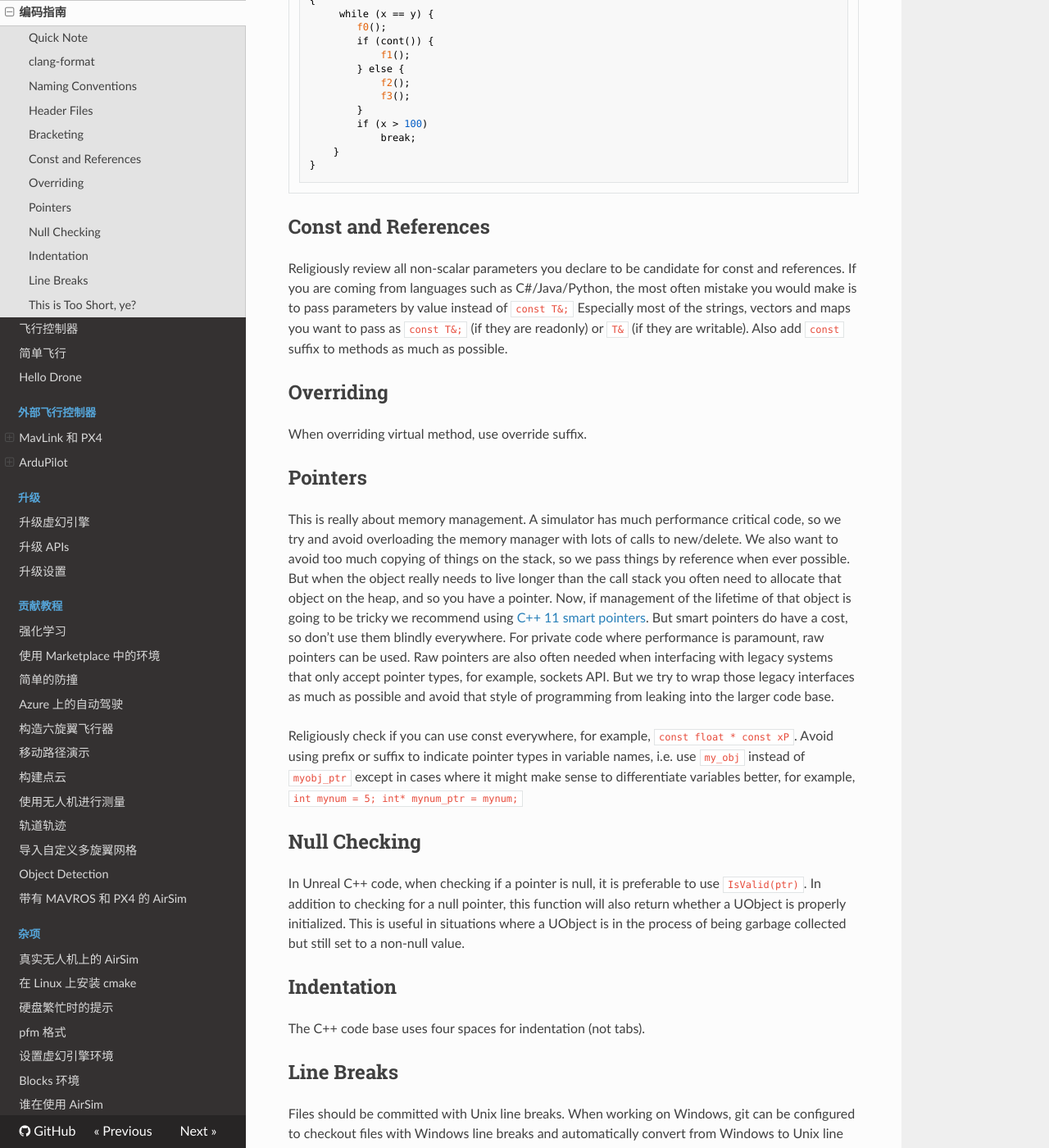
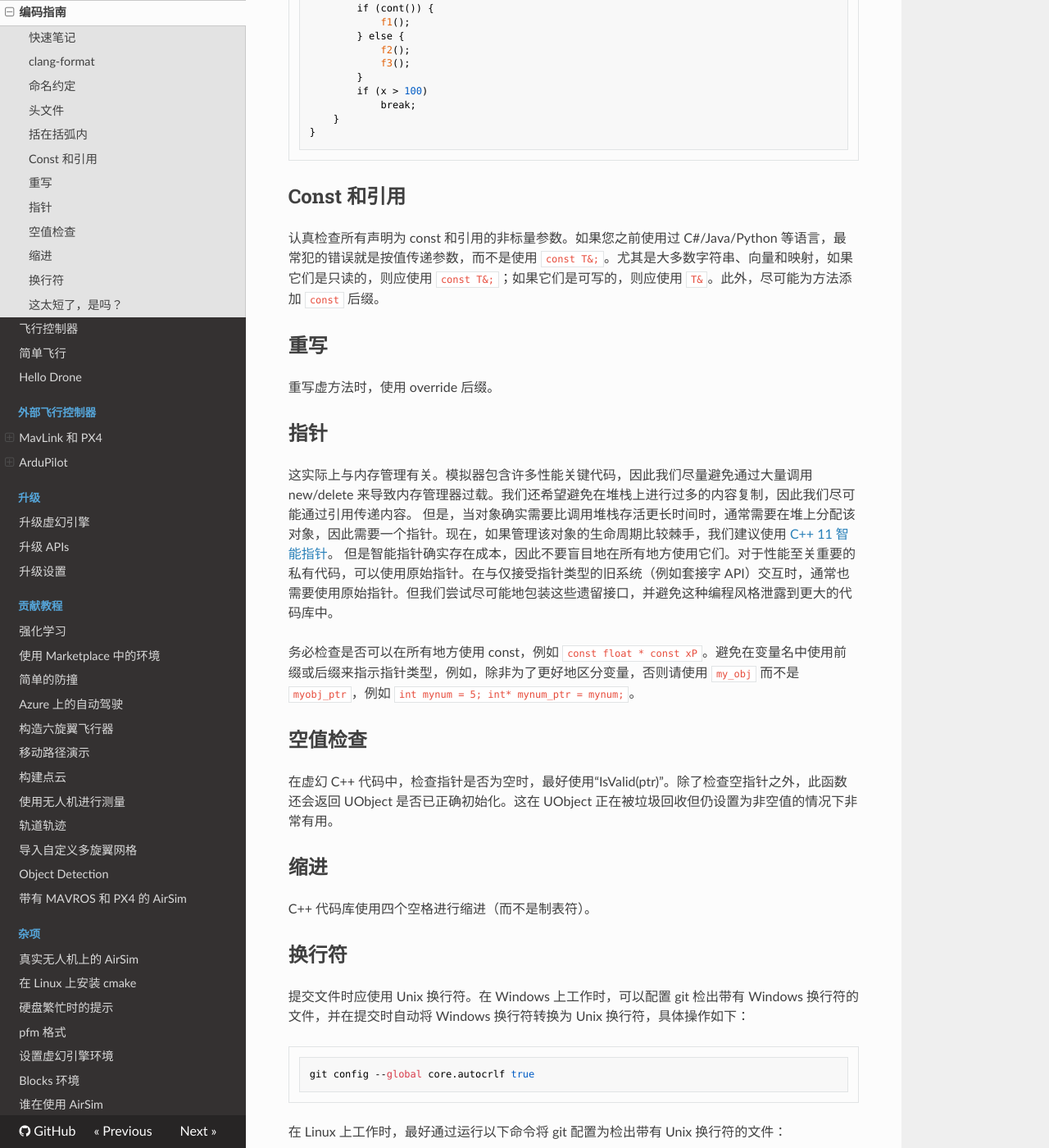
Before and after one commit to nongfu212/air_doc, an MkDocs documentation site: the page built from docs/coding_guidelines.md, in a window 1280 px wide and 1400 px high, scrolled down 2017 px. Shown: the whole window at 82% size. Built offline with MkDocs 1.6.1, drawn with Linux system fonts in a browser that asks for light colours; nearby versions of some CDN libraries; some of the changed text lies outside the part shown.

Commit message:
现代 C++ 编码指南

````diff
--- a/docs/coding_guidelines.md
+++ b/docs/coding_guidelines.md
@@ -1,25 +1,17 @@
-# Modern C++ Coding Guidelines
+# 现代 C++ 编码指南
 
-We are using Modern C++11. Smart pointers, Lambdas, and C++11 multithreading primitives are your friend.
+我们正在使用现代 C++11。智能指针、Lambda 表达式和 C++11 多线程原语都是您的好帮手。
 
-## Quick Note
+## 快速笔记
 
-The great thing about "standards" is that there are many to chose from: [ISO](https://isocpp.org/wiki/faq/coding-standards), [Sutter &amp; Stroustrup](https://github.com/isocpp/CppCoreGuidelines/blob/master/CppCoreGuidelines.md), [ROS](http://wiki.ros.org/CppStyleGuide), [LINUX](https://www.kernel.org/doc/Documentation/process/coding-style.rst), [Google's](https://google.github.io/styleguide/cppguide.html), [Microsoft's](https://msdn.microsoft.com/en-us/library/888a6zcz.aspx), [CERN's](http://atlas-computing.web.cern.ch/atlas-computing/projects/qa/draft_guidelines.html), [GCC's](https://gcc.gnu.org/wiki/CppConventions), [ARM's](http://infocenter.arm.com/help/index.jsp?topic=/com.arm.doc.dui0475c/CJAJAJCJ.html), [LLVM's](http://llvm.org/docs/CodingStandards.html) and probably
-thousands of others. Unfortunately most of these can't even agree on something as basic as how to name a class or a constant. This is probably due to the fact that these standards often carry lots of  legacy issues due to supporting existing code bases. The intention behind this document is to create guidance that remains as close to ISO, Sutter &amp; Stroustrup and ROS while resolving as many conflicts, disadvantages and inconsistencies as possible among them.
+“标准” 的优点在于有很多可供选择：[ISO](https://isocpp.org/wiki/faq/coding-standards)、[Sutter &amp; Stroustrup](https://github.com/isocpp/CppCoreGuidelines/blob/master/CppCoreGuidelines.md)、[ROS](http://wiki.ros.org/CppStyleGuide)、[LINUX](https://www.kernel.org/doc/Documentation/process/coding-style.rst)、[Google](https://google.github.io/styleguide/cppguide.html)、[Microsoft](https://msdn.microsoft.com/en-us/library/888a6zcz.aspx)、[CERN](http://atlas-computing.web.cern.ch/atlas-computing/projects/qa/draft_guidelines.html)、[GCC](https://gcc.gnu.org/wiki/CppConventions) [ARM](http://infocenter.arm.com/help/index.jsp?topic=/com.arm.doc.dui0475c/CJAJAJCJ.html)、[LLVM](http://llvm.org/docs/CodingStandards.html) 以及其他数千个标准。遗憾的是，这些标准中的大多数甚至连像如何命名类或常量这样基本的规范都无法达成一致。这可能是因为这些标准由于支持现有代码库而经常存在许多遗留问题。本文档旨在创建尽可能接近 ISO、Sutter & Stroustrup 和 ROS 标准的指南，同时尽可能解决它们之间的冲突、缺点和不一致之处。
 
 
 ## clang-format
 
-Formatting the syntax of C++ is normalized by the clang-format tool which has settings checked into
-this project in the file `.clang-format`. These settings are set to match the formatting guidelines
-listed below.  You can "format" a file using clang-format command line or by enabling Visual Studio
-automatic-clang formatting either during every edit or when you save the file.  All files have been
-formatted this way and the github workflow called `clang-format` will also ensure all pull requests
-are correctly formatted so it should stay clean.  Obviously this does not include external code like
-`Eigen` or `rpclib`.
+C++ 语法的格式化由 clang-format 工具进行规范化，该工具已将设置签入到本项目中的 `.clang-format` 文件中。这些设置符合以下列出的格式指南。您可以使用 clang-format 命令行或在每次编辑或保存文件时启用 Visual Studio 自动 clang 格式化来“格式化”文件。所有文件均已按此格式格式化，名为 `clang-format` 的 GitHub 工作流也将确保所有拉取请求都格式正确，因此应该保持简洁。显然，这不包括 `Eigen` 或 `rpclib` 等外部代码。
 
-If you find a bug in clang-format you can disable clang formatting of a specific block of code by
-using the following comments pair:
+如果您发现 clang-format 中存在错误，您可以使用以下注释对禁用特定代码块的 clang 格式：
 
 ```c++
 // clang-format off
@@ -27,43 +19,48 @@ using the following comments pair:
 // clang-format on
 ```
 
-## Naming Conventions
+## 命名约定
 
-Avoid using any sort of Hungarian notation on names and "_ptr" on pointers.
+避免在名称上使用任何类型的匈牙利表示法，避免在指针上使用“_ptr”。
 
-| **Code Element** | **Style** | **Comment** |
+| **代码元素** | **风格** | **评论** |
 | --- | --- | --- |
-| Namespace | under\_scored | Differentiate from class names |
-| Class name | CamelCase | To differentiate from STL types which ISO recommends (do not use "C" or "T" prefixes) |
-| Function name | camelCase | Lower case start is almost universal except for .Net world |
-| Parameters/Locals | under\_scored | Vast majority of standards recommends this because \_ is more readable to C++ crowd (although not much to Java/.Net crowd) |
-| Member variables | under\_scored\_with\_ | The prefix \_ is heavily discouraged as ISO has rules around reserving \_identifiers, so we recommend suffix instead |
-| Enums and its members | CamelCase | Most except very old standards agree with this one |
-| Globals | g\_under\_scored | You shouldn't have these in first place! |
-| Constants | UPPER\_CASE | Very contentious and we just have to pick one here, unless if is a private constant in class or method, then use naming for Members or Locals |
-| File names | Match case of class name in file | Lot of pro and cons either way but this removes inconsistency in auto generated code (important for ROS) |
+| 命名空间 | under\_scored | 与类名区分 |
+| 类名 | CamelCase | 为了与 ISO 推荐的 STL 类型区分开来（不要使用“C”或“T”前缀） |
+| 函数名 | camelCase | 除了 .Net 世界之外，小写字母开头几乎是通用的 |
+| 参数/局部变量 | under\_scored |绝大多数标准都推荐这样做，因为 \_ 对于 C++ 人群来说更具可读性（尽管对于 Java/.Net 人群来说并不多） |
+| 成员变量 | under\_scored\_with\_ | 由于 ISO 对保留 \_identifiers 有规定，因此强烈不建议使用前缀 \_，因此我们建议使用后缀 |
+| 枚举及其成员 | CamelCase | 除了非常古老的标准外，大多数标准都同意这一点 |
+| 全局变量 | g\_under\_scored | 你首先就不应该拥有这些！ |
+| 常量 | UPPER\_CASE | 非常有争议，我们只需要在这里选择一个，除非它是类或方法中的私有常量，然后使用成员或本地命名 |
+| 文件名 | 匹配文件中的类名的大小写 | 无论如何，都有很多优点和缺点，但这消除了自动生成代码中的不一致性（对于 ROS 很重要） |
 
-## Header Files
+## 头文件
 
-Use a namespace qualified #ifdef to protect against multiple inclusion:
+使用命名空间限定的 #ifdef 来防止多重包含：
 
 ```
 #ifndef msr_airsim_MyHeader_hpp
 #define msr_airsim_MyHeader_hpp
 
-//--your code
+//--你的代码
 
 #endif
 ```
 
-The reason we don't use #pragma once is because it's not supported if same header file exists at multiple places (which might be possible under ROS build system!).
+我们不使用 #pragma once 的原因是，如果相同的头文件存在于多个地方（这在 ROS 构建系统下可能是可能的！），则不支持。
 
-## Bracketing
 
-Inside function or method body place curly bracket on same line.
-Outside that the Namespace, Class and methods levels use separate line.
-This is called [K&amp;R style](https://en.wikipedia.org/wiki/Indent_style#K.26R_style) and its variants are widely used in C++ vs other styles which are more popular in other languages.
-Notice that curlies are not required if you have single statement, but complex statements are easier to keep correct with the braces.
+## 括在括弧内
+
+在函数或方法体内，将花括号放在同一行。在函数或方法体外，命名空间、类和方法级别则单独一行。这被称为 [K&R 风格](https://en.wikipedia.org/wiki/Indent_style#K.26R_style)，其变体在 C++ 中被广泛使用，而其他风格在其他语言中更受欢迎。请注意，如果语句单一，则无需使用花括号，但复杂的语句使用大括号更容易保持正确。
+
+
+在函数或方法体内，将花括号放在同一行。
+除此之外，命名空间、类和方法级别使用单独的一行。
+这称为 [K&R 风格](https://en.wikipedia.org/wiki/Indent_style#K.26R_style)，其变体在 C++ 中被广泛使用，而其他风格在其他语言中更受欢迎。
+请注意，如果语句单一，则无需使用花括号，但复杂的语句使用大括号更容易保持正确。
+
 
 ```
 int main(int argc, char* argv[])
@@ -82,57 +79,56 @@ int main(int argc, char* argv[])
 }
 ```
 
-## Const and References
+## Const 和引用
 
-Religiously review all non-scalar parameters you declare to be candidate for const and references. If you are coming from languages such as C#/Java/Python,
-the most often mistake you would make is to pass parameters by value instead of `const T&;` Especially most of the strings, vectors and maps you want to
-pass as `const T&;` (if they are readonly) or `T&` (if they are writable). Also add `const` suffix to methods as much as possible.
-
-## Overriding
-When overriding virtual method, use override suffix.
+认真检查所有声明为 const 和引用的非标量参数。如果您之前使用过 C#/Java/Python 等语言，最常犯的错误就是按值传递参数，而不是使用 `const T&;`。尤其是大多数字符串、向量和映射，如果它们是只读的，则应使用 `const T&;`；如果它们是可写的，则应使用 `T&`。此外，尽可能为方法添加 `const` 后缀。
 
 
-## Pointers
+## 重写
+重写虚方法时，使用 override 后缀。
 
-This is really about memory management.  A simulator has much performance critical code, so we try and avoid overloading the memory manager
-with lots of calls to new/delete.  We also want to avoid too much copying of things on the stack, so we pass things by reference when ever possible.
-But when the object really needs to live longer than the call stack you often need to allocate that object on
-the heap, and so you have a pointer.  Now, if management of the lifetime of that object is going to be tricky we recommend using
-[C++ 11 smart pointers](https://cppstyle.wordpress.com/c11-smart-pointers/).
-But smart pointers do have a cost, so don’t use them blindly everywhere.  For private code
-where performance is paramount, raw pointers can be used.  Raw pointers are also often needed when interfacing with legacy systems
-that only accept pointer types, for example, sockets API.  But we try to wrap those legacy interfaces as
-much as possible and avoid that style of programming from leaking into the larger code base.
 
-Religiously check if you can use const everywhere, for example, `const float * const xP`. Avoid using prefix or suffix to indicate pointer types in variable names, i.e. use `my_obj` instead of `myobj_ptr` except in cases where it might make sense to differentiate variables better, for example, `int mynum = 5; int* mynum_ptr = mynum;`
+## 指针
 
-## Null Checking
+这实际上与内存管理有关。模拟器包含许多性能关键代码，因此我们尽量避免通过大量调用 new/delete 来导致内存管理器过载。我们还希望避免在堆栈上进行过多的内容复制，因此我们尽可能通过引用传递内容。
+但是，当对象确实需要比调用堆栈存活更长时间时，通常需要在堆上分配该对象，因此需要一个指针。现在，如果管理该对象的生命周期比较棘手，我们建议使用
+[C++ 11 智能指针](https://cppstyle.wordpress.com/c11-smart-pointers/)。
+但是智能指针确实存在成本，因此不要盲目地在所有地方使用它们。对于性能至关重要的私有代码，可以使用原始指针。在与仅接受指针类型的旧系统（例如套接字 API）交互时，通常也需要使用原始指针。但我们尝试尽可能地包装这些遗留接口，并避免这种编程风格泄露到更大的代码库中。
 
-In Unreal C++ code, when checking if a pointer is null, it is preferable to use `IsValid(ptr)`. In addition to checking for a null pointer, this function will also return whether a UObject is properly initialized. This is useful in situations where a UObject is in the process of being garbage collected but still set to a non-null value.
 
-## Indentation
+务必检查是否可以在所有地方使用 const，例如 `const float * const xP`。避免在变量名中使用前缀或后缀来指示指针类型，例如，除非为了更好地区分变量，否则请使用 `my_obj` 而不是 `myobj_ptr`，例如 `int mynum = 5; int* mynum_ptr = mynum;`。
 
-The C++ code base uses four spaces for indentation (not tabs).
 
-## Line Breaks
 
-Files should be committed with Unix line breaks. When working on Windows, git can be configured to checkout files with Windows line breaks and automatically convert from Windows to Unix line breaks when committing by running the following command:
+## 空值检查
+
+在虚幻 C++ 代码中，检查指针是否为空时，最好使用“IsValid(ptr)”。除了检查空指针之外，此函数还会返回 UObject 是否已正确初始化。这在 UObject 正在被垃圾回收但仍设置为非空值的情况下非常有用。
+
+
+## 缩进
+
+C++ 代码库使用四个空格进行缩进（而不是制表符）。
+
+## 换行符
+
+提交文件时应使用 Unix 换行符。在 Windows 上工作时，可以配置 git 检出带有 Windows 换行符的文件，并在提交时自动将 Windows 换行符转换为 Unix 换行符，具体操作如下：
 
 ```
 git config --global core.autocrlf true
 ```
 
-When working on Linux, it is preferable to configure git to checkout files with Unix line breaks by running the following command:
+在 Linux 上工作时，最好通过运行以下命令将 git 配置为检出带有 Unix 换行符的文件：
 
 ```
 git config --global core.autocrlf input
 ```
 
-For more details on this setting, see [this documentation](https://docs.github.com/en/get-started/getting-started-with-git/configuring-git-to-handle-line-endings).
+有关此设置的更多详细信息，请参阅[此文档](https://docs.github.com/en/get-started/getting-started-with-git/configuring-git-to-handle-line-endings)。
 
-## This is Too Short, ye?
 
-Yes, and it's on purpose because no one likes to read 200 page coding guidelines. The goal here is to cover only most significant things which are
-already not covered by [strict mode compilation in GCC](http://shitalshah.com/p/how-to-enable-and-use-gcc-strict-mode-compilation/) and Level 4
-warnings-as-errors in VC++. If you had like to know about how to write better code in C++, please see [GotW](https://herbsutter.com/gotw/)
-and [Effective Modern C++](http://shop.oreilly.com/product/0636920033707.do) book.
+
+## 这太短了，是吗？
+
+是的，这是故意的，因为没人喜欢读200页的编码指南。这里的目标是只涵盖最重要的内容，这些内容
+在[GCC中的严格模式编译](http://shitalshah.com/p/how-to-enable-and-use-gcc-strict-mode-compilation/)和VC++中的4级警告错误中尚未涵盖。如果你想了解如何用C++编写更好的代码，请参阅[GotW](https://herbsutter.com/gotw/)
+和[Effective Modern C++](http://shop.oreilly.com/product/0636920033707.do)这本书。
````
Also changed, not shown: docs/README.md (+1 -0 lines), docs/third/used_by.md (added, +3 -0 lines).
